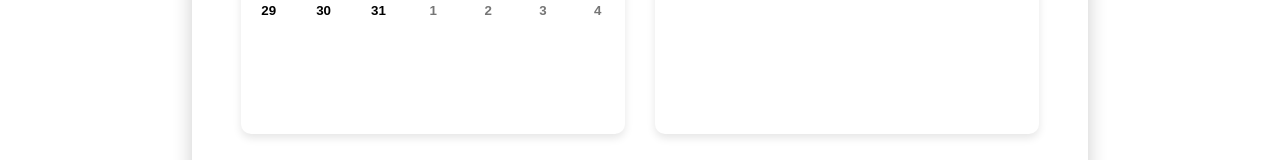
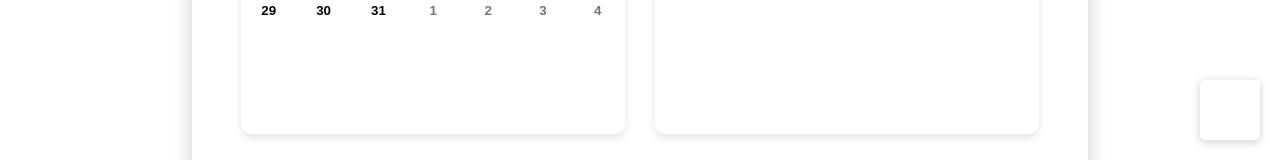
Before and after one commit to BangGiro/project2, a React (Create React App) app in the folder myapp/: page /exerciseMain in a window 1280 px wide. Shown: the part 640-800 px from the top of the page. Built offline with nearby package versions, Linux system fonts and the light colour scheme.

Commit message:
플로팅 버튼

```diff
--- /dev/null
+++ b/myapp/src/components/layout/FloatingButton.css
@@ -0,0 +1,65 @@
+.floating-container {
+    position: fixed;
+    bottom: 20px;
+    right: 20px;
+    display: flex;
+    flex-direction: column-reverse;
+    align-items: center;
+  }
+
+  .floating-button {
+    background-color: #007bff;
+    color: white;
+    border: none;
+    border-radius: 50%;
+    width: 60px;
+    height: 60px;
+    font-size: 30px;
+    cursor: pointer;
+    box-shadow: 0 2px 10px rgba(0, 0, 0, 0.2);
+    display: flex;
+    justify-content: center;
+    align-items: center;
+    transition: background-color 0.3s ease, transform 0.3s ease;
+    text-align: center;
+    line-height: 60px; /* 버튼 내용이 중앙에 위치하도록 설정 */
+  }
+
+  .floating-button:hover {
+    background-color: #0056b3;
+    transform: scale(1.1);
+  }
+
+  .floating-options {
+    display: flex;
+    flex-direction: column;
+    align-items: center;
+    margin-bottom: 10px;
+    max-height: 0;
+    overflow: hidden;
+    opacity: 0;
+    transition: max-height 0.5s ease, opacity 0.5s ease;
+  }
+
+  .floating-container.expanded .floating-options {
+    max-height: 500px; /* 충분히 큰 값으로 설정 */
+    opacity: 1;
+  }
+
+  .floating-options button {
+    border: none;
+    border-radius: 5px;
+    margin: 5px 0;
+    font-size: 40px;
+    cursor: pointer;
+    transition: background-color 0.3s ease;
+    display: flex;
+    justify-content: center;
+    align-items: center;
+    padding: 5px;
+    background-color: none;
+  }
+
+  .floating-options button:hover {
+    background-color: #0056b3;
+  }
--- /dev/null
+++ b/myapp/src/components/layout/FloatingButton.jsx
@@ -0,0 +1,40 @@
+// FloatingButton.js
+import React, { useState } from 'react';
+import { useNavigate } from 'react-router-dom';
+import './FloatingButton.css'; // 스타일을 위한 CSS 파일 임포트
+
+const FloatingButton = () => {
+  const [isExpanded, setIsExpanded] = useState(false);
+  const navigate = useNavigate();
+
+  const toggleFloatingButton = () => {
+    setIsExpanded(!isExpanded);
+  };
+
+  const scrollToTop = () => {
+    window.scrollTo({ top: 0, behavior: 'smooth' });
+  };
+
+  const scrollToBottom = () => {
+    window.scrollTo({ top: document.documentElement.scrollHeight, behavior: 'smooth' });
+  };
+
+  const goToHome = () => {
+    navigate('/customerServicePage');
+  };
+
+  return (
+    <div className={`floating-container ${isExpanded ? 'expanded' : ''}`}>
+      <button className="floating-button" onClick={toggleFloatingButton}>
+        {isExpanded ? '-' : '+'}
+      </button>
+      <div className="floating-options">
+        <button onClick={scrollToTop}><i className="fa-regular fa-circle-up fa-flip"></i></button>
+        <button onClick={scrollToBottom}><i className="fa-regular fa-circle-down fa-flip"></i></button>
+        <button onClick={goToHome}><i className="fa-solid fa-headset"></i></button>
+      </div>
+    </div>
+  );
+};
+
+export default FloatingButton;
--- a/myapp/src/components/pages/exercise/ExerciseMain.jsx
+++ b/myapp/src/components/pages/exercise/ExerciseMain.jsx
@@ -2,6 +2,7 @@ import React, { useState, useEffect } from 'react';
 import Calendar from 'react-calendar';
 import 'react-calendar/dist/Calendar.css';
 import './ExerciseMain.css';
+import FloatingButton from '../../layout/FloatingButton';
 
 const initialExerciseData = [];
 
@@ -190,6 +191,7 @@ function ExerciseMain({ loggedInEmail }) {
         <div className='exerciseMainBody'>
           <div className="header">
             <h1>운동</h1>
+            <FloatingButton/>
             <hr/>
           </div>
           <div className='exerciseMain'>
```
